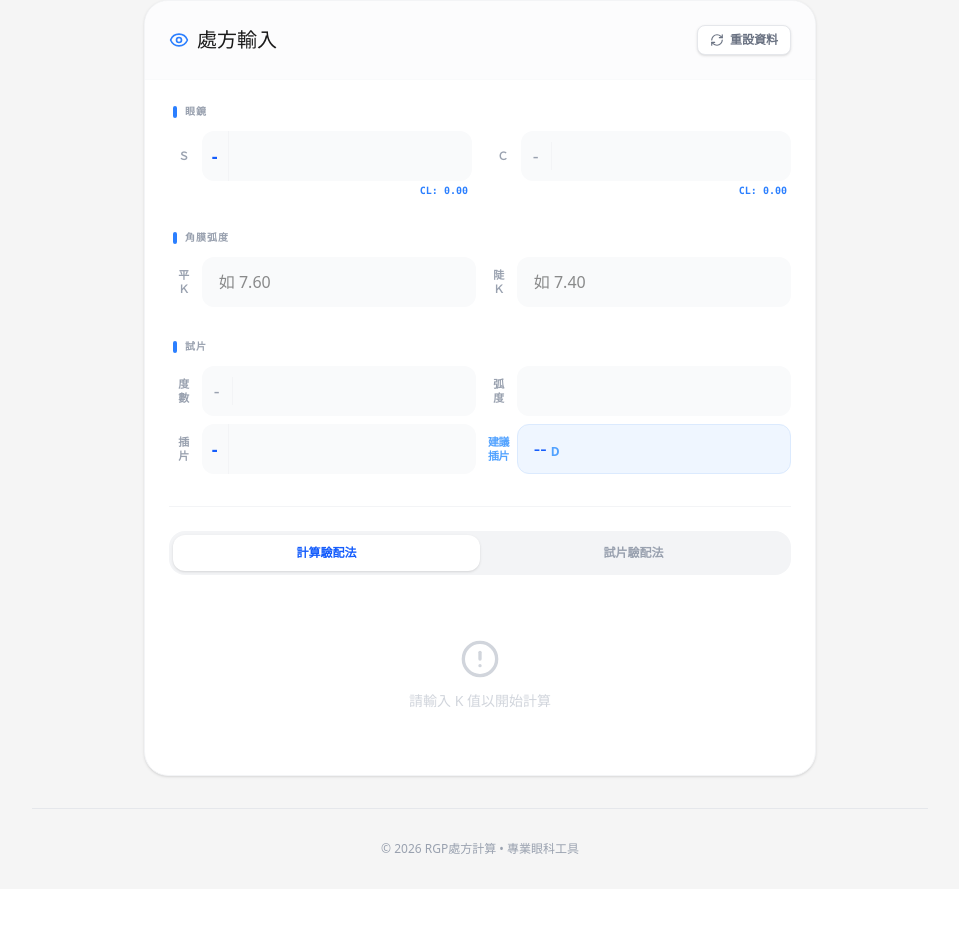
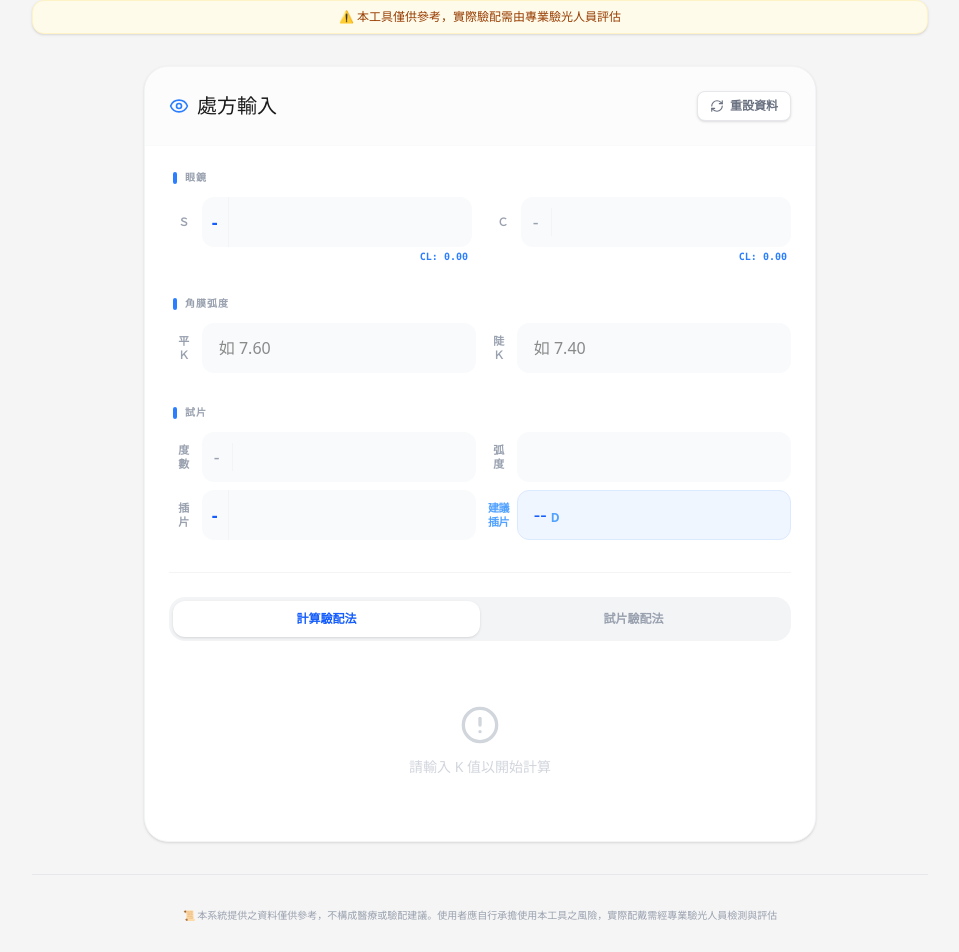
Before and after one commit to Luna05140514/rgp, a React (Vite) app: page / in a window 1280 px wide. Shown: the part 125-1077 px from the top of the page, without its empty margins (160-1119 px from the left). Before the commit the page ends 1014 px from the top, so only its background shows below. Built offline with nearby package versions, Linux system fonts and the light colour scheme.

Commit message:
Add files via upload

```diff
--- a/src/App.tsx
+++ b/src/App.tsx
@@ -146,6 +146,13 @@ export default function App() {
           </div>
         </header>
 
+        {/* Top Warning */}
+        <div className="bg-amber-50 border border-amber-100 rounded-xl py-2 px-4 text-center shadow-sm">
+          <p className="text-xs font-medium text-amber-800">
+            ⚠️ 本工具僅供參考，實際驗配需由專業驗光人員評估
+          </p>
+        </div>
+
         {/* Eye Data Grid */}
         <div className="max-w-2xl mx-auto">
           <EyeSection
@@ -158,8 +165,12 @@ export default function App() {
         </div>
 
         {/* Summary Footer */}
-        <footer className="text-center text-xs text-gray-400 pt-8 border-t border-gray-200">
-          <p>© 2026 RGP處方計算 • 專業眼科工具</p>
+        <footer className="text-center space-y-4 pt-8 border-t border-gray-200">
+          <div className="max-w-2xl mx-auto px-4">
+            <p className="text-[10px] text-gray-400 leading-relaxed">
+              📜 本系統提供之資料僅供參考，不構成醫療或驗配建議。使用者應自行承擔使用本工具之風險，實際配戴需經專業驗光人員檢測與評估
+            </p>
+          </div>
         </footer>
       </div>
     </div>
@@ -539,6 +550,13 @@ function EyeSection({ title, data, result, onChange, onReset }: EyeSectionProps)
                       </div>
                     </div>
                   </div>
+
+                  {/* Middle Warning */}
+                  <div className="mt-4 p-3 bg-gray-50 rounded-xl border border-gray-100">
+                    <p className="text-[11px] text-gray-500 leading-relaxed text-center font-medium">
+                      本結果為理論換算值，未考量角膜形態與配戴狀況，請勿直接作為配戴依據
+                    </p>
+                  </div>
                 </div>
               </motion.div>
             ) : (
```
